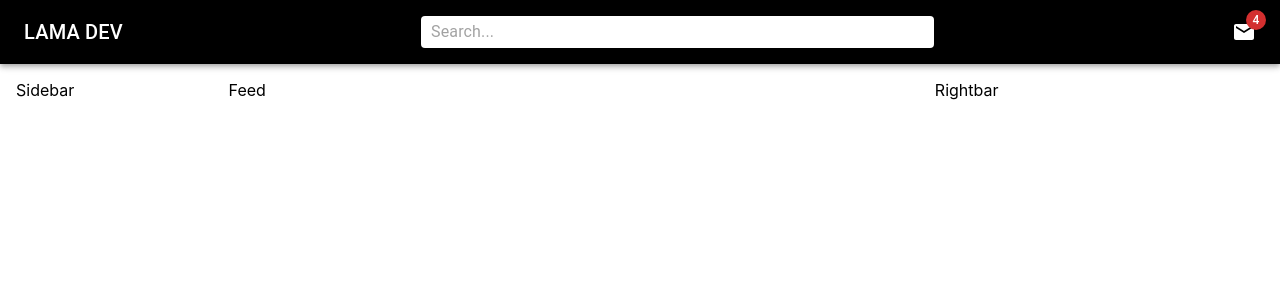
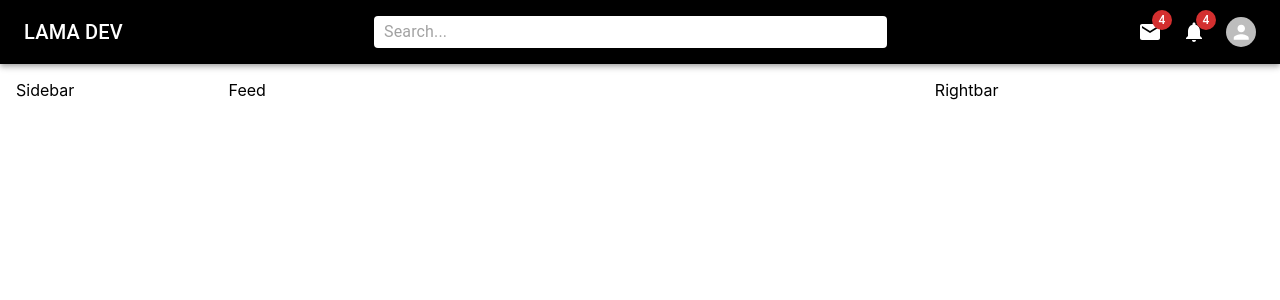
Before and after one commit to rky9/bolg, a React (Create React App) app in the folder app/: page / in a window 1280 px wide. Shown: the top 300 px of the page. Built offline with nearby package versions, Linux system fonts and the light colour scheme; the HTML template or start-up script is replaced by a standard one.

Commit message:
User icon added

```diff
--- a/app/src/App.js
+++ b/app/src/App.js
@@ -1,7 +1,7 @@
 import { Sidebar } from "./components/Sidebar";
 import { Feed } from "./components/Feed";
 import { Rightbar } from "./components/Rightbar";
-import { Box, Container, Stack } from "@mui/material";
+import { Box, Stack } from "@mui/material";
 import { Navbar } from "./components/Navbar";
 
 function App() {
--- a/app/src/components/Navbar.jsx
+++ b/app/src/components/Navbar.jsx
@@ -6,9 +6,11 @@ import {
   Box,
   InputBase,
   Badge,
+  Avatar,
 } from "@mui/material";
 import Pets from "@mui/icons-material/Pets";
 import Mail from "@mui/icons-material/Mail";
+import Notification from "@mui/icons-material/Notifications";
 import React from "react";
 
 const StyleTdToolbar = styled(Toolbar)({
@@ -22,7 +24,22 @@ const Search = styled("div")(({ theme }) => ({
   borderRadius: theme.shape.borderRadius,
   width: "40%",
 }));
-const Icons = styled(Box)(({ theme }) => ({}));
+const Icons = styled(Box)(({ theme }) => ({
+  display: "none",
+  alignItems: "center",
+  gap: "20px",
+  [theme.breakpoints.up("sm")]: {
+    display: "flex",
+  },
+}));
+const UserBox = styled(Box)(({ theme }) => ({
+  display: "flex",
+  alignItems: "center",
+  gap: "10px",
+  [theme.breakpoints.up("sm")]: {
+    display: "none",
+  },
+}));
 export const Navbar = () => {
   return (
     <AppBar position="sticky">
@@ -39,7 +56,15 @@ export const Navbar = () => {
           <Badge badgeContent={4} color="error">
             <Mail />
           </Badge>
+          <Badge badgeContent={4} color="error">
+            <Notification />
+          </Badge>
+          <Avatar sx={{ width: 30, height: 30 }} />
         </Icons>
+        <UserBox>
+          <Avatar sx={{ width: 30, height: 30 }} />
+          <Typography variant="span">Rajesh</Typography>
+        </UserBox>
       </StyleTdToolbar>
     </AppBar>
   );
```
